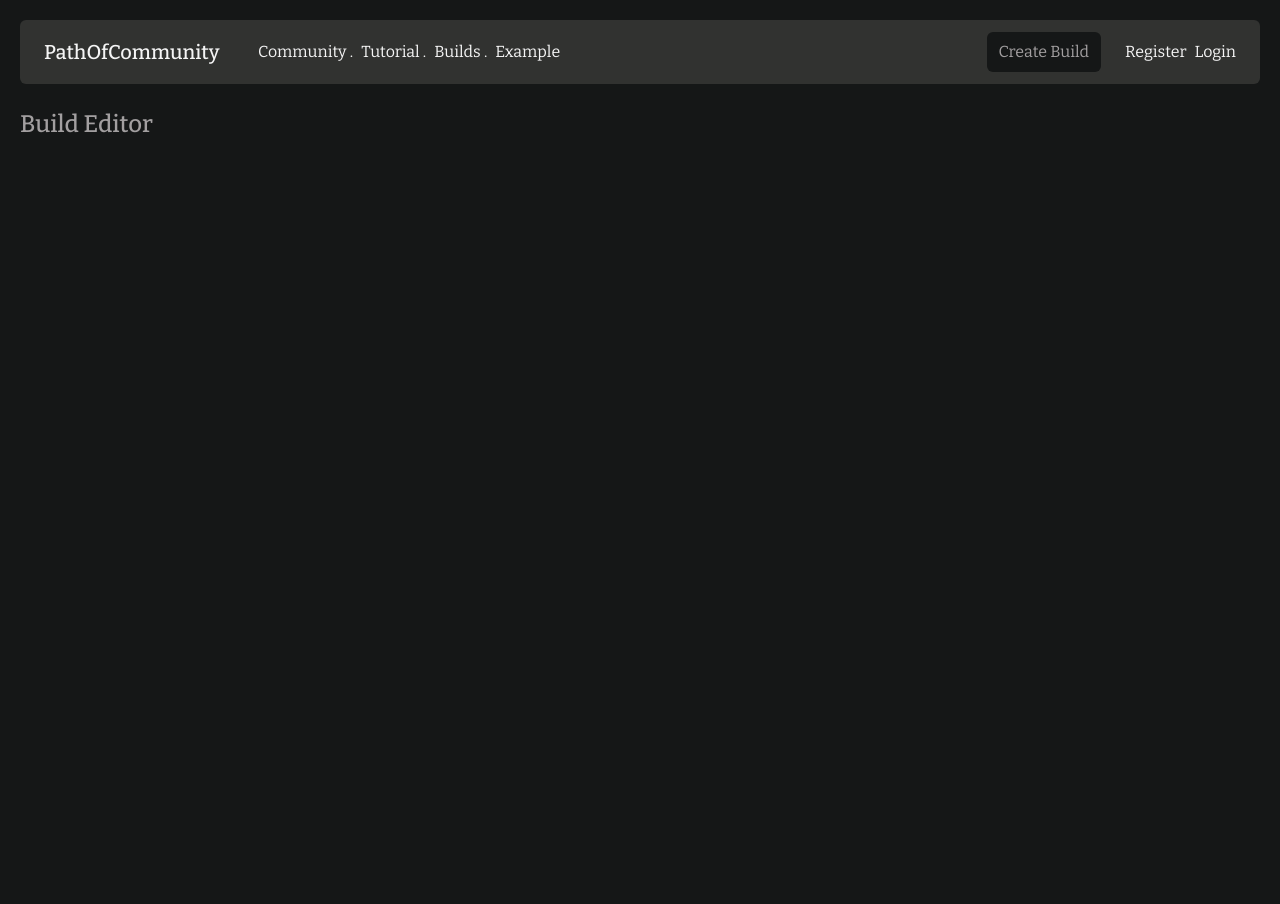
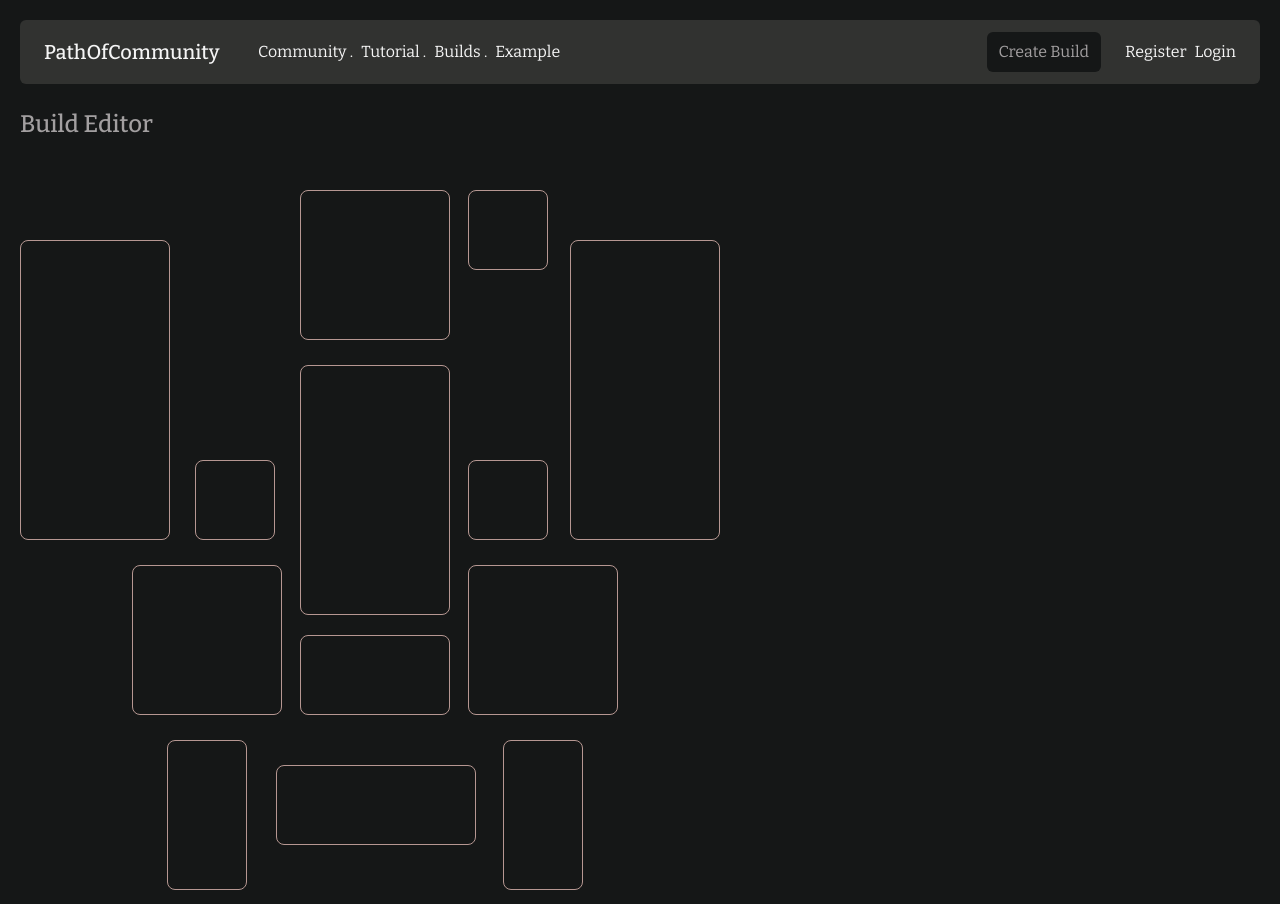
Before and after one commit to darkphotonKN/community-builds-client, a Next.js app: page /profile/builds/edit in a window 1280 px wide. Built offline with nearby package versions, Linux system fonts and the light colour scheme.

Commit message:
feat: equips ui

```diff
--- a/src/app/builds/editor/page.tsx
+++ b/src/app/builds/editor/page.tsx
@@ -1,4 +1,4 @@
-import HeaderOne from "@/components/Layout/Text/HeaderOne";
+import HeaderOne from '@/components/Layout/Text/HeaderOne';
 
 function BuildEditor() {
   return (
--- a/src/app/profile/builds/edit/page.tsx
+++ b/src/app/profile/builds/edit/page.tsx
@@ -1,10 +1,25 @@
-import HeaderOne from "@/components/Layout/Text/HeaderOne";
-import HeaderTwo from "@/components/Layout/Text/HeaderTwo";
+import HeaderOne from '@/components/Layout/Text/HeaderOne';
+import HeaderTwo from '@/components/Layout/Text/HeaderTwo';
 
 function BuildEdit() {
   return (
     <div>
       <HeaderTwo>Build Editor</HeaderTwo>
+      <div className="relative w-[700px] h-[500px] mt-[100px]">
+        <div className="weapon absolute top-[0%] left-[0%] border cursor-pointer border-customSecondary rounded-lg w-[150px] h-[300px]"></div>
+        <div className="left-ring absolute top-[44%] left-[25%] border cursor-pointer border-customSecondary rounded-lg w-[80px] h-[80px]"></div>
+        <div className="right-ring absolute top-[44%] left-[64%] border cursor-pointer border-customSecondary rounded-lg w-[80px] h-[80px]"></div>
+        <div className="helmut absolute top-[-10%] left-[40%] border cursor-pointer border-customSecondary rounded-lg w-[150px] h-[150px]"></div>
+        <div className="amulet absolute top-[-10%] left-[64%] border cursor-pointer border-customSecondary rounded-lg w-[80px] h-[80px]"></div>
+        <div className="body-armour absolute top-[25%] left-[40%] border cursor-pointer border-customSecondary rounded-lg w-[150px] h-[250px]"></div>
+        <div className="off-hand absolute top-[0%] right-[0%] border cursor-pointer border-customSecondary rounded-lg w-[150px] h-[300px]"></div>
+        <div className="gloves absolute top-[65%] left-[16%] border cursor-pointer border-customSecondary rounded-lg w-[150px] h-[150px]"></div>
+        <div className="foots absolute top-[65%] left-[64%] border cursor-pointer border-customSecondary rounded-lg w-[150px] h-[150px]"></div>
+        <div className="belt absolute top-[79%] left-[40%] border cursor-pointer border-customSecondary rounded-lg w-[150px] h-[80px]"></div>
+        <div className="life-flask absolute top-[100%] left-[21%] border cursor-pointer border-customSecondary rounded-lg w-[80px] h-[150px]"></div>
+        <div className="mana-flask absolute top-[100%] left-[69%] border cursor-pointer border-customSecondary rounded-lg w-[80px] h-[150px]"></div>
+        <div className="charm absolute top-[105%] left-[36.5%] border cursor-pointer border-customSecondary rounded-lg w-[200px] h-[80px]"></div>
+      </div>
     </div>
   );
 }
```
